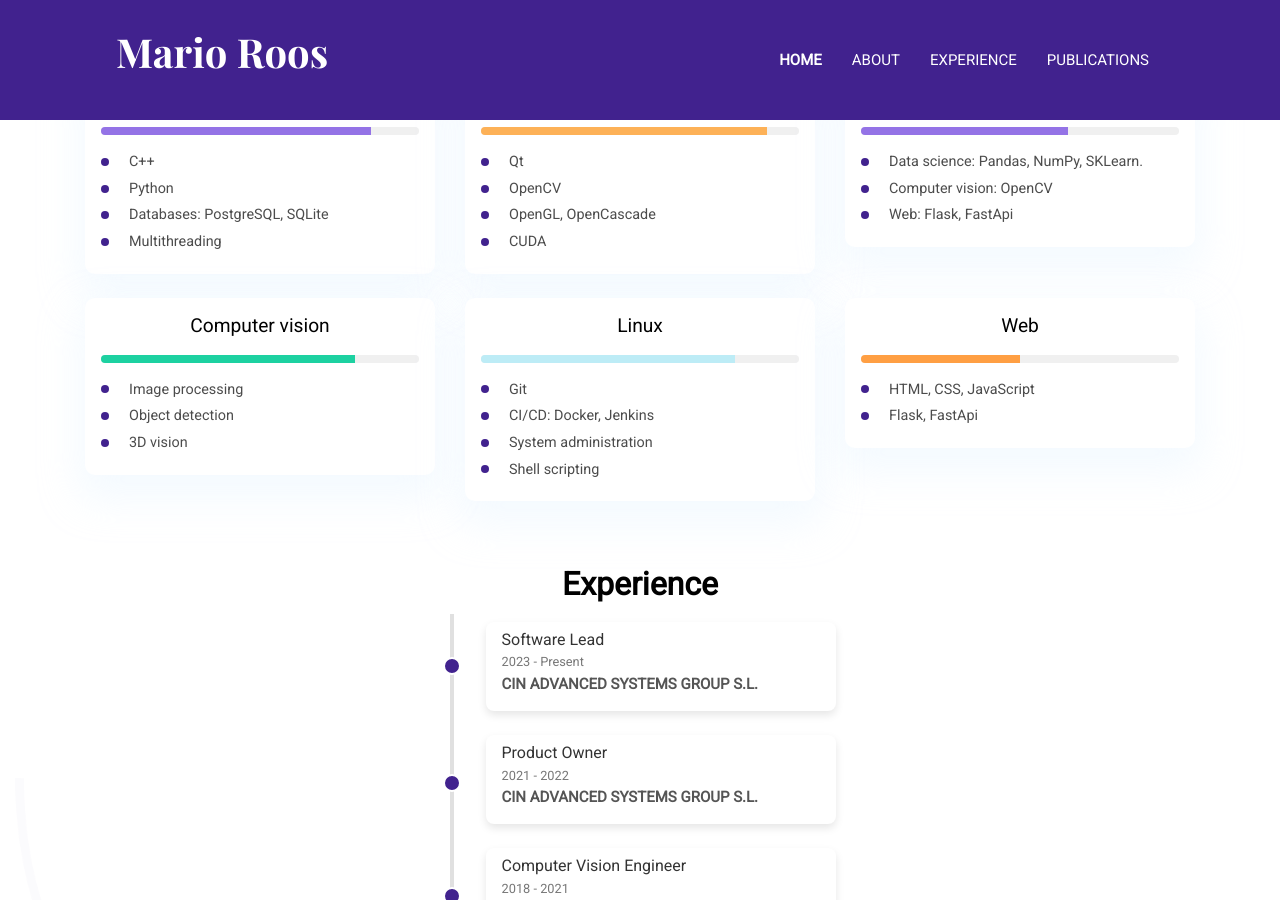
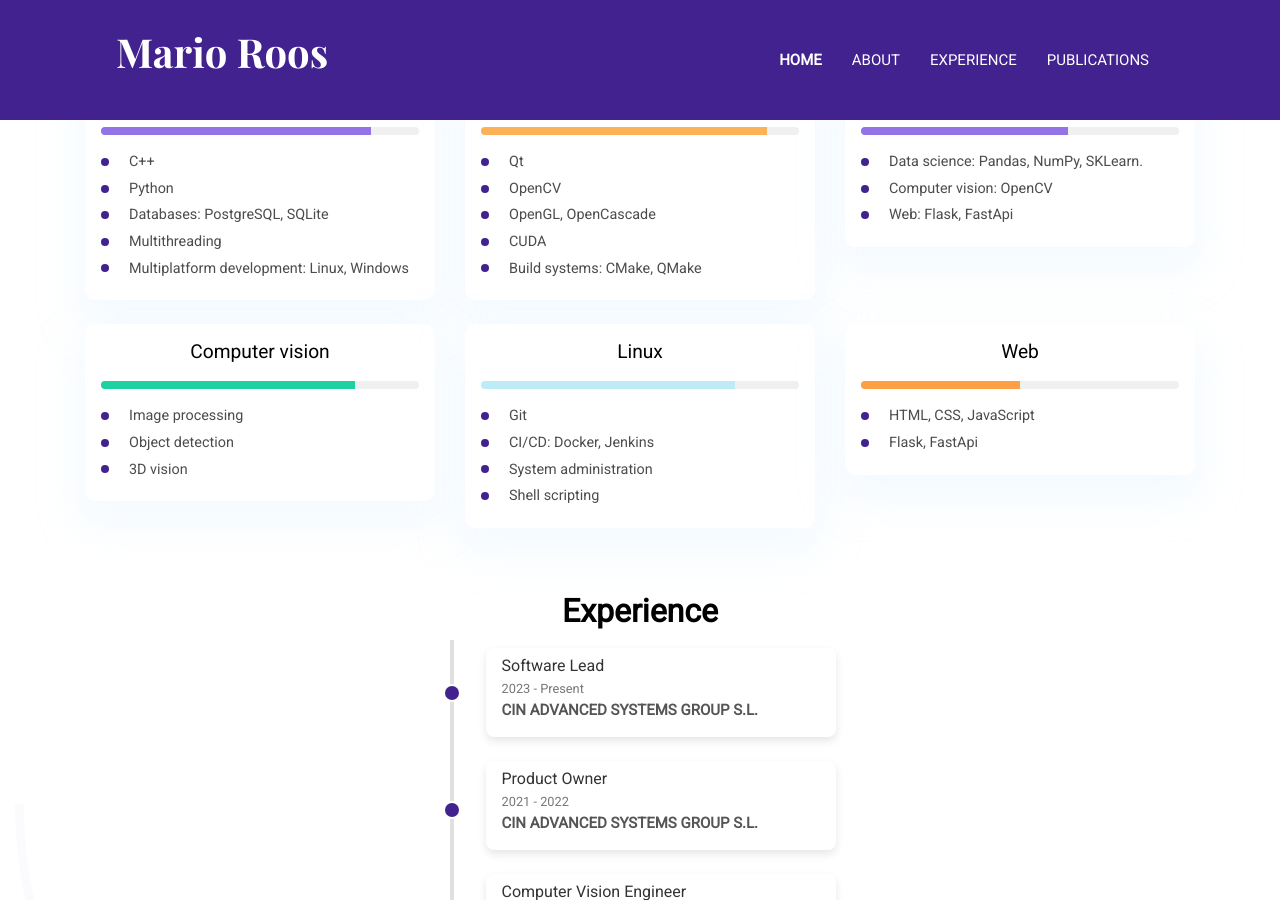
Before and after one commit to mariorht/me, a Jekyll site: the page built from index.html, in a window 1280 px wide and 900 px high, scrolled down 902 px. Built offline with Jekyll 4.4.1, drawn with Linux system fonts in a browser that asks for light colours.

Commit message:
añadidos nuevos skills: desarrollo multiplataforma y sistemas de construcción

```diff
--- a/_data/settings.yml
+++ b/_data/settings.yml
@@ -56,6 +56,7 @@ skills:
       - "Python"
       - "Databases: PostgreSQL, SQLite"
       - "Multithreading"
+      - "Multiplatform development: Linux, Windows"
 
   - name: C++
     color: "#fdb157"
@@ -65,6 +66,7 @@ skills:
       - "OpenCV"
       - "OpenGL, OpenCascade"
       - "CUDA"
+      - "Build systems: CMake, QMake"
 
   - name: Python
     color: "#9473e6"
```
